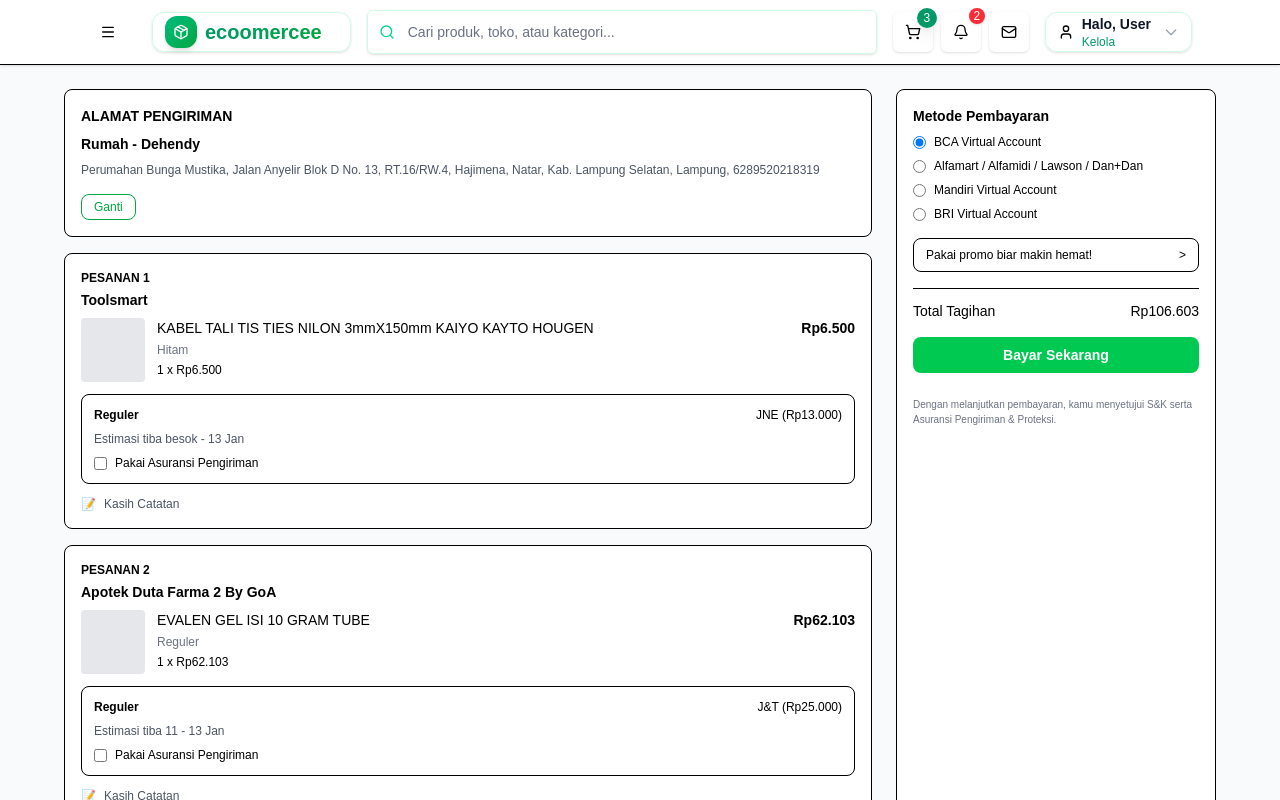
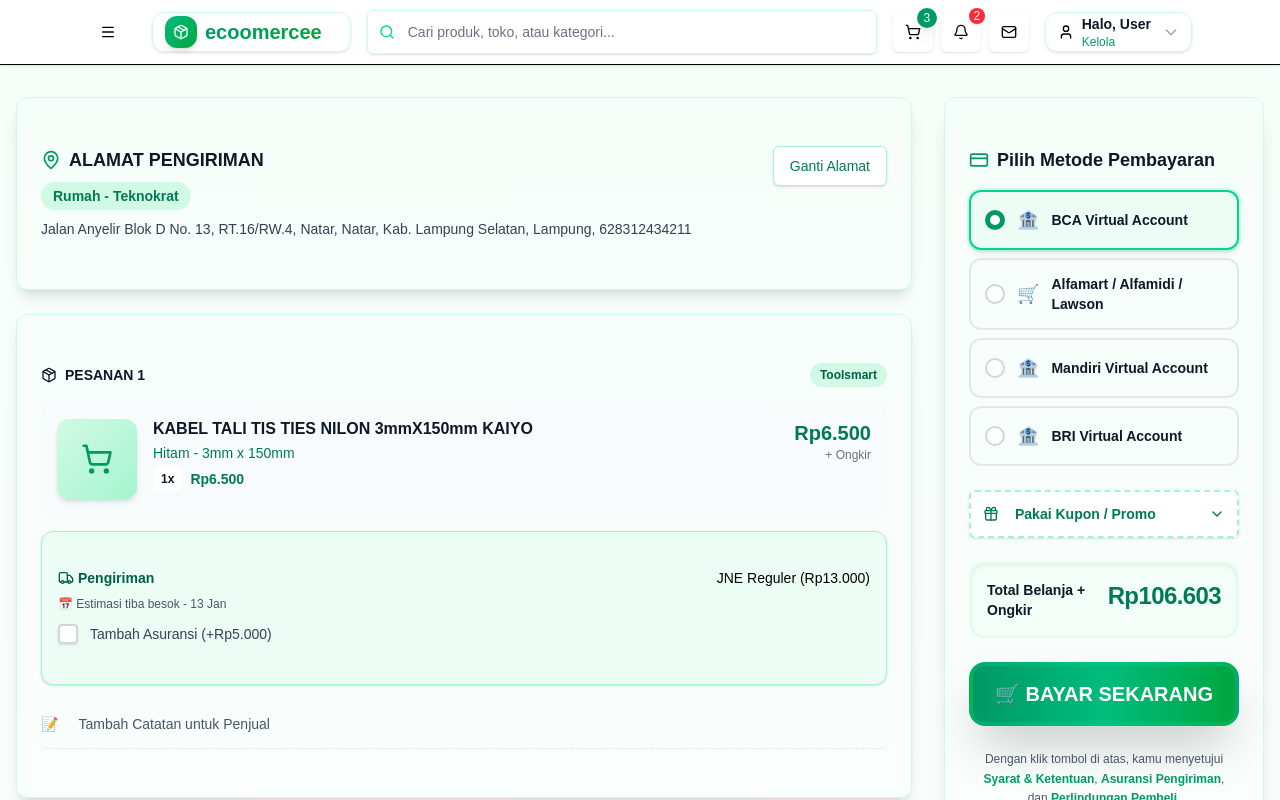
Before and after one commit to dehendywijay/E-Coomercee, a Next.js app in the folder web/: page /cart/checkout in a window 1280 px wide. Shown: the top 800 px of the page. Built offline with nearby package versions, Linux system fonts and the light colour scheme; no server answers.

Commit message:
membuat tampilan checkout lebih menarik

```diff
--- a/web/components/shopping/checkout-form.tsx
+++ b/web/components/shopping/checkout-form.tsx
@@ -1,53 +1,28 @@
-// app/checkout/page.tsx
+"use client";
+
 import { NavbarDefault } from "@/components/header/navbar-form";
+import { Button } from "@/components/ui/button";
+import { Card, CardContent } from "@/components/ui/card";
+import { Input } from "@/components/ui/input";
+import {
+  ShoppingCart,
+  MapPin,
+  Truck,
+  Package,
+  CreditCard,
+  Gift,
+  ChevronDown,
+} from "lucide-react";
+import { useState } from "react";
 
-
-const address: Address = {
-  label: "Rumah - Dehendy",
-  name: "Dehendy",
-  detail:
-    "Perumahan Bunga Mustika, Jalan Anyelir Blok D No. 13, RT.16/RW.4, Hajimena, Natar, Kab. Lampung Selatan, Lampung, 6289520218319",
-};
-
-const items: CheckoutItem[] = [
-  {
-    storeName: "Toolsmart",
-    productName:
-      "KABEL TALI TIS TIES NILON 3mmX150mm KAIYO KAYTO HOUGEN",
-    variant: "Hitam",
-    qty: 1,
-    price: 6500,
-    shippingMethod: "JNE (Rp13.000)",
-    shippingCost: 13000,
-    eta: "Estimasi tiba besok - 13 Jan",
-  },
-  {
-    storeName: "Apotek Duta Farma 2 By GoA",
-    productName: "EVALEN GEL ISI 10 GRAM TUBE",
-    variant: "Reguler",
-    qty: 1,
-    price: 62103,
-    shippingMethod: "J&T (Rp25.000)",
-    shippingCost: 25000,
-    eta: "Estimasi tiba 11 - 13 Jan",
-  },
-];
-
-const paymentMethods = [
-  "BCA Virtual Account",
-  "Alfamart / Alfamidi / Lawson / Dan+Dan",
-  "Mandiri Virtual Account",
-  "BRI Virtual Account",
-];
-
-// app/checkout/types.ts
-export type Address = {
+// Types lokal
+type Address = {
   label: string;
   name: string;
   detail: string;
 };
 
-export type CheckoutItem = {
+type CheckoutItem = {
   storeName: string;
   productName: string;
   variant: string;
@@ -58,134 +33,245 @@
   eta: string;
 };
 
+const address: Address = {
+  label: "Rumah - Teknokrat",
+  name: "Resky",
+  detail:
+    "Jalan Anyelir Blok D No. 13, RT.16/RW.4, Natar, Natar, Kab. Lampung Selatan, Lampung, 628312434211",
+};
+
+const items: CheckoutItem[] = [
+  {
+    storeName: "Toolsmart",
+    productName: "KABEL TALI TIS TIES NILON 3mmX150mm KAIYO",
+    variant: "Hitam - 3mm x 150mm",
+    qty: 1,
+    price: 6500,
+    shippingMethod: "JNE Reguler (Rp13.000)",
+    shippingCost: 13000,
+    eta: "Estimasi tiba besok - 13 Jan",
+  },
+  {
+    storeName: "Apotek Duta Farma 2 By GoA",
+    productName: "EVALEN GEL ISI 10 GRAM TUBE",
+    variant: "Reguler",
+    qty: 1,
+    price: 62103,
+    shippingMethod: "J&T Ekspres (Rp25.000)",
+    shippingCost: 25000,
+    eta: "Estimasi tiba 11 - 13 Jan",
+  },
+];
+
+const paymentMethods = [
+  { id: "bca", label: "BCA Virtual Account", icon: "🏦" },
+  { id: "alfamart", label: "Alfamart / Alfamidi / Lawson", icon: "🛒" },
+  { id: "mandiri", label: "Mandiri Virtual Account", icon: "🏦" },
+  { id: "bri", label: "BRI Virtual Account", icon: "🏦" },
+];
+
+const LocalCheckbox = ({ id, checked, onCheckedChange }: {
+  id: string;
+  checked: boolean;
+  onCheckedChange: (checked: boolean) => void;
+}) => (
+  <button
+    type="button"
+    className={`w-5 h-5 rounded border-2 flex items-center justify-center transition-all duration-200 shadow-sm ${
+      checked
+        ? "bg-emerald-600 border-emerald-600"
+        : "bg-white border-gray-300 hover:border-emerald-400"
+    }`}
+    onClick={() => onCheckedChange(!checked)}
+  >
+    {checked && (
+      <svg className="w-3 h-3 text-white" fill="currentColor" viewBox="0 0 20 20">
+        <path fillRule="evenodd" d="M16.707 5.293a1 1 0 010 1.414l-8 8a1 1 0 01-1.414 0l-4-4a1 1 0 011.414-1.414L8 12.586l7.293-7.293a1 1 0 011.414 0z" clipRule="evenodd" />
+      </svg>
+    )}
+  </button>
+);
 
 export default function CheckoutPage() {
+  const [insurance, setInsurance] = useState(false);
+  const [paymentMethod, setPaymentMethod] = useState("bca");
+
   const itemsSubtotal = items.reduce(
     (sum, item) => sum + item.price * item.qty + item.shippingCost,
     0
   );
 
   return (
-    <main className="min-h-screen bg-gray-50">
+    <main className="min-h-screen bg-gradient-to-b from-emerald-50/50 to-gray-50/50">
       <NavbarDefault />
 
-      <div className="max-w-6xl mx-auto py-6 flex gap-6">
-        {/* KIRI: alamat + pesanan */}
-        <section className="flex-1 space-y-4">
-          {/* Alamat pengiriman */}
-          <div className="bg-white border rounded-lg p-4 space-y-2">
-            <h2 className="text-sm font-semibold mb-2">ALAMAT PENGIRIMAN</h2>
-            <p className="text-sm">
-              <span className="font-semibold">{address.label}</span>
+      <div className="max-w-7xl mx-auto py-8 px-4 gap-8 lg:flex lg:items-start">
+        <section className="lg:flex-1 space-y-6 lg:max-w-4xl">
+          <Card className="shadow-lg hover:shadow-xl transition-all duration-300 border-emerald-100">
+            <CardContent className="p-6 space-y-4">
+              <div className="flex items-start justify-between">
+                <div className="space-y-2">
+                  <div className="flex items-center gap-2">
+                    <MapPin className="h-5 w-5 text-emerald-600" />
+                    <h2 className="text-lg font-bold text-gray-900">ALAMAT PENGIRIMAN</h2>
+                  </div>
+                  <p className="text-sm font-semibold text-emerald-700 bg-emerald-100 px-3 py-1 rounded-full inline-block w-fit">
+                    {address.label}
                   </p>
-            <p className="text-xs text-gray-600">{address.detail}</p>
+                  <p className="text-sm text-gray-700 leading-relaxed">{address.detail}</p>
+                </div>
+                <Button variant="outline" size="sm" className="border-emerald-200 text-emerald-700 hover:bg-emerald-50 h-10 px-4 shadow-sm">
+                  Ganti Alamat
+                </Button>
+              </div>
+            </CardContent>
+          </Card>
 
-            <button
-              type="button"
-              className="mt-2 px-3 py-1 text-xs border rounded-lg text-green-600"
-            >
-              Ganti
-            </button>
+          {items.map((item, index) => (
+            <Card key={index} className="shadow-lg hover:shadow-xl transition-all duration-300 border-emerald-100">
+              <CardContent className="p-6 space-y-4">
+                <div className="flex items-center justify-between mb-4">
+                  <h3 className="text-sm font-bold text-gray-900 flex items-center gap-2">
+                    <Package className="h-4 w-4" />
+                    PESANAN {index + 1}
+                  </h3>
+                  <span className="text-xs bg-emerald-100 text-emerald-800 px-2.5 py-1 rounded-full font-semibold">
+                    {item.storeName}
+                  </span>
                 </div>
 
-          {/* Pesanan per toko */}
-          {items.map((item, index) => (
-            <div
-              key={index}
-              className="bg-white border rounded-lg p-4 space-y-3"
-            >
-              <p className="text-xs font-semibold mb-1">
-                PESANAN {index + 1}
-              </p>
-              <p className="text-sm font-semibold mb-2">{item.storeName}</p>
-
-              <div className="flex items-start gap-3">
-                {/* Placeholder gambar */}
-                <div className="w-16 h-16 bg-gray-200 rounded" />
+                <div className="flex items-start gap-4 p-4 bg-gray-50/50 rounded-xl">
+                  <div className="w-20 h-20 bg-gradient-to-br from-emerald-100 to-emerald-200 rounded-xl flex items-center justify-center shadow-md">
+                    <ShoppingCart className="h-8 w-8 text-emerald-600" />
+                  </div>
 
                   <div className="flex-1 space-y-1">
-                  <p className="text-sm">{item.productName}</p>
-                  <p className="text-xs text-gray-500">{item.variant}</p>
-                  <p className="text-xs">
-                    {item.qty} x Rp
-                    {item.price.toLocaleString("id-ID")}
-                  </p>
+                    <h4 className="font-semibold text-gray-900 leading-tight line-clamp-2">{item.productName}</h4>
+                    <p className="text-sm text-emerald-700 font-medium">{item.variant}</p>
+                    <div className="flex items-center gap-2 text-sm text-gray-700">
+                      <span className="px-2 py-1 bg-white text-xs font-semibold text-gray-900 rounded">
+                        {item.qty}x
+                      </span>
+                      <span className="font-bold text-emerald-700">
+                        Rp{item.price.toLocaleString("id-ID")}
+                      </span>
+                    </div>
                   </div>
 
-                <p className="text-sm font-semibold">
+                  <div className="text-right whitespace-nowrap">
+                    <p className="font-bold text-xl text-emerald-700">
                       Rp{(item.price * item.qty).toLocaleString("id-ID")}
                     </p>
+                    <p className="text-xs text-gray-500">+ Ongkir</p>
+                  </div>
                 </div>
 
-              {/* Pengiriman */}
-              <div className="border rounded-lg p-3 text-xs space-y-2">
-                <div className="flex items-center justify-between">
-                  <span className="font-semibold">Reguler</span>
-                  <span>{item.shippingMethod}</span>
+                <Card className="border-emerald-200 bg-emerald-50 shadow-sm">
+                  <CardContent className="p-4 pt-3">
+                    <div className="space-y-2">
+                      <div className="flex items-center justify-between text-sm">
+                        <span className="font-semibold text-emerald-800 flex items-center gap-1">
+                          <Truck className="h-4 w-4" />
+                          Pengiriman
+                        </span>
+                        <span className="font-medium">{item.shippingMethod}</span>
                       </div>
-                <p className="text-gray-600">{item.eta}</p>
-
-                <label className="flex items-center gap-2">
-                  <input type="checkbox" />
-                  <span>Pakai Asuransi Pengiriman</span>
+                      <p className="text-xs text-gray-600 flex items-center gap-1">
+                        📅 {item.eta}
+                      </p>
+                      <div className="flex items-center gap-3 pt-1">
+                        <LocalCheckbox
+                          id={`insurance-${index}`}
+                          checked={insurance}
+                          onCheckedChange={setInsurance}
+                        />
+                        <label className="text-sm text-gray-700 cursor-pointer select-none">
+                          Tambah Asuransi (+Rp5.000)
                         </label>
                       </div>
+                    </div>
+                  </CardContent>
+                </Card>
 
-              {/* Catatan */}
-              <div className="flex items-center gap-2 text-xs text-gray-600">
-                <span>📝</span>
-                <button type="button">Kasih Catatan</button>
-              </div>
-            </div>
+                <Button
+                  variant="ghost"
+                  className="w-full justify-start h-12 text-sm text-gray-600 hover:text-emerald-600 hover:bg-emerald-50 p-0 font-medium border-dashed border-b border-gray-200"
+                >
+                  <span className="mr-3 text-emerald-500">📝</span>
+                  Tambah Catatan untuk Penjual
+                </Button>
+              </CardContent>
+            </Card>
           ))}
         </section>
 
-        {/* KANAN: metode pembayaran & total */}
-        <aside className="w-80 bg-white border rounded-lg p-4 space-y-4">
-          <h2 className="text-sm font-semibold mb-2">Metode Pembayaran</h2>
+        <aside className="lg:w-80 lg:flex-shrink-0 space-y-6">
+          <Card className="shadow-xl border-emerald-100 sticky top-24">
+            <CardContent className="p-6 space-y-6">
+              <div className="space-y-4">
+                <h3 className="text-lg font-bold text-gray-900 flex items-center gap-2 mb-4">
+                  <CreditCard className="h-5 w-5 text-emerald-600" />
+                  Pilih Metode Pembayaran
+                </h3>
 
                 <div className="space-y-2">
-            {paymentMethods.map((method, idx) => (
+                  {paymentMethods.map((method) => (
                     <label
-                key={method}
-                className="flex items-center gap-2 text-xs"
+                      key={method.id}
+                      className={`flex items-center gap-3 p-3.5 border-2 rounded-xl cursor-pointer transition-all group hover:shadow-sm ${
+                        paymentMethod === method.id
+                          ? "border-emerald-400 bg-emerald-50 shadow-md ring-2 ring-emerald-200/50"
+                          : "border-gray-200 hover:border-emerald-300 hover:bg-emerald-50"
+                      }`}
+                      onClick={() => setPaymentMethod(method.id)}
                     >
-                <input
-                  type="radio"
-                  name="paymentMethod"
-                  defaultChecked={idx === 0}
-                />
-                <span>{method}</span>
+                      <div className={`w-5 h-5 rounded-full border-2 flex items-center justify-center transition-all ${
+                        paymentMethod === method.id
+                          ? "bg-emerald-600 border-emerald-600"
+                          : "bg-white border-gray-300 group-hover:border-emerald-400"
+                      }`}>
+                        {paymentMethod === method.id && (
+                          <div className="w-2.5 h-2.5 bg-white rounded-full" />
+                        )}
+                      </div>
+                      <div className="flex items-center gap-3 flex-1">
+                        <span className="text-lg">{method.icon}</span>
+                        <span className="text-sm font-semibold text-gray-900">{method.label}</span>
+                      </div>
                     </label>
                   ))}
                 </div>
+              </div>
 
-          <button
-            type="button"
-            className="w-full mt-2 px-3 py-2 text-xs border rounded-lg text-left flex items-center justify-between"
+              <Button
+                variant="outline"
+                className="w-full h-12 border-2 border-dashed border-emerald-200 text-emerald-700 hover:bg-emerald-50 hover:border-emerald-300 justify-start text-sm font-semibold shadow-sm"
               >
-            <span>Pakai promo biar makin hemat!</span>
-            <span>&gt;</span>
-          </button>
+                <Gift className="h-4 w-4 mr-2" />
+                Pakai Kupon / Promo <ChevronDown className="h-4 w-4 ml-auto" />
+              </Button>
 
-          <div className="border-t pt-3 text-sm space-y-1">
-            <div className="flex justify-between">
-              <span>Total Tagihan</span>
-              <span>Rp{itemsSubtotal.toLocaleString("id-ID")}</span>
+              <div className="space-y-3 p-4 bg-emerald-50/50 rounded-2xl border-2 border-emerald-100/50 shadow-inner">
+                <div className="flex justify-between text-sm font-bold text-gray-900">
+                  <span>Total Belanja + Ongkir</span>
+                  <span className="text-2xl font-black text-emerald-700 tracking-tight">
+                    Rp{itemsSubtotal.toLocaleString("id-ID")}
+                  </span>
                 </div>
               </div>
 
-          <button
-            type="submit"
-            className="w-full bg-green-500 hover:bg-green-600 text-white font-semibold py-2 rounded-lg text-sm"
-          >
-            Bayar Sekarang
-          </button>
+              <Button className="w-full h-16 bg-gradient-to-r from-emerald-600 via-emerald-500 to-green-600 hover:from-emerald-700 hover:to-green-700 text-xl font-black shadow-2xl hover:shadow-3xl transition-all duration-300 text-white rounded-2xl border-4 border-emerald-400/30 group">
+                <span className="group-hover:scale-110 transition-transform">🛒 BAYAR SEKARANG</span>
+              </Button>
 
-          <p className="text-[10px] text-gray-500 mt-2">
-            Dengan melanjutkan pembayaran, kamu menyetujui S&K serta
-            Asuransi Pengiriman & Proteksi.
+              <p className="text-xs text-gray-600 leading-relaxed text-center px-2">
+                Dengan klik tombol di atas, kamu menyetujui{" "}
+                <span className="text-emerald-600 font-semibold hover:underline cursor-pointer transition-colors">Syarat & Ketentuan</span>,{" "}
+                <span className="text-emerald-600 font-semibold hover:underline cursor-pointer transition-colors">Asuransi Pengiriman</span>, dan{" "}
+                <span className="text-emerald-600 font-semibold hover:underline cursor-pointer transition-colors">Perlindungan Pembeli</span>.
               </p>
+            </CardContent>
+          </Card>
         </aside>
       </div>
     </main>
```
Lines whose indentation alone changed are shown as unchanged.
